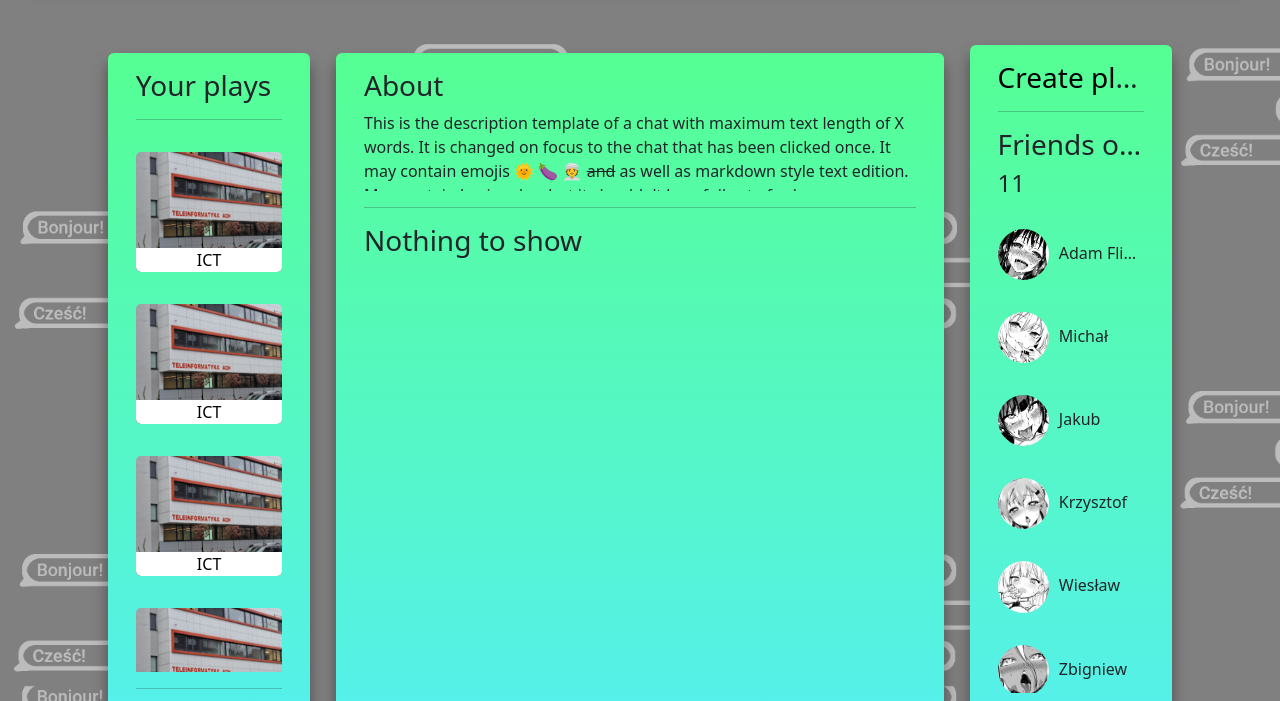
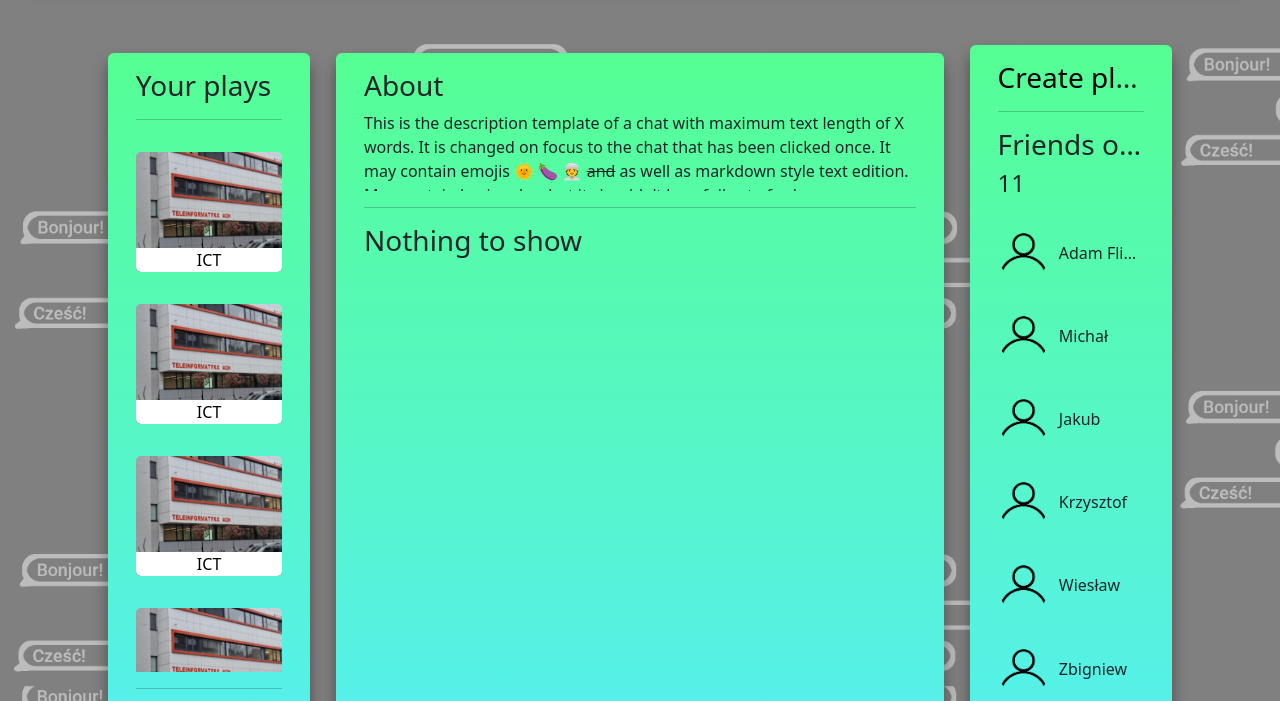
Before and after one commit to LeMeTwo/WWW2022, a website: page MainPage.html in a window 1280 px wide. Shown: the part 115-816 px from the top of the page. Drawn offline with nearby package versions, Linux system fonts and the light colour scheme.

Commit message:
Update MainPage.html

```diff
--- a/MainPage.html
+++ b/MainPage.html
@@ -162,37 +162,37 @@
                     <div class="friends-list">
                         <div class="list-group">
                             <a class="list-group-item count" href="PrivateRoom.html">
-                                <img class="profile-pic" src="profile_pics_db/student_1.png" alt="profile pic here">Adam Flinta
+                                <img class="profile-pic" src="profile_pics_db/student_0.png" alt="profile pic here">Adam Flinta
                             </a>
                             <a class="list-group-item count" href="PrivateRoom.html">
-                                <img class="profile-pic" src="profile_pics_db/student_2.png" alt="profile pic here">Michał
+                                <img class="profile-pic" src="profile_pics_db/student_0.png" alt="profile pic here">Michał
                             </a>
                             <a class="list-group-item count" href="PrivateRoom.html">
-                                <img class="profile-pic" src="profile_pics_db/student_3.png" alt="profile pic here">Jakub
+                                <img class="profile-pic" src="profile_pics_db/student_0.png" alt="profile pic here">Jakub
                             </a>
                             <a class="list-group-item count" href="PrivateRoom.html">
-                                <img class="profile-pic" src="profile_pics_db/student_4.png" alt="profile pic here">Krzysztof
+                                <img class="profile-pic" src="profile_pics_db/student_0.png" alt="profile pic here">Krzysztof
                             </a>
                             <a class="list-group-item count" href="PrivateRoom.html">
-                                <img class="profile-pic" src="profile_pics_db/student_5.png" alt="profile pic here">Wiesław
+                                <img class="profile-pic" src="profile_pics_db/student_0.png" alt="profile pic here">Wiesław
                             </a>
                             <a class="list-group-item count" href="PrivateRoom.html">
-                                <img class="profile-pic" src="profile_pics_db/student_6.png" alt="profile pic here">Zbigniew
+                                <img class="profile-pic" src="profile_pics_db/student_0.png" alt="profile pic here">Zbigniew
                             </a>
                             <a class="list-group-item count" href="PrivateRoom.html">
-                                <img class="profile-pic" src="profile_pics_db/student_7.png" alt="profile pic here">Artur
+                                <img class="profile-pic" src="profile_pics_db/student_0.png" alt="profile pic here">Artur
                             </a>
                             <a class="list-group-item count" href="PrivateRoom.html">
-                                <img class="profile-pic" src="profile_pics_db/student_8.png" alt="profile pic here">Piotr
+                                <img class="profile-pic" src="profile_pics_db/student_0.png" alt="profile pic here">Piotr
                             </a>
                             <a class="list-group-item count" href="PrivateRoom.html">
-                                <img class="profile-pic" src="profile_pics_db/student_9.png" alt="profile pic here">Dominik
+                                <img class="profile-pic" src="profile_pics_db/student_0.png" alt="profile pic here">Dominik
                             </a>
                             <a class="list-group-item count" href="PrivateRoom.html">
-                                <img class="profile-pic" src="profile_pics_db/student_10.png" alt="profile pic here">Jarosław
+                                <img class="profile-pic" src="profile_pics_db/student_0.png" alt="profile pic here">Jarosław
                             </a>
                             <a class="list-group-item count" href="PrivateRoom.html">
-                                <img class="profile-pic" src="profile_pics_db/student_11.png" alt="profile pic here">Andrzej
+                                <img class="profile-pic" src="profile_pics_db/student_0.png" alt="profile pic here">Andrzej
                             </a>
                         </div>
                     </div>
```
